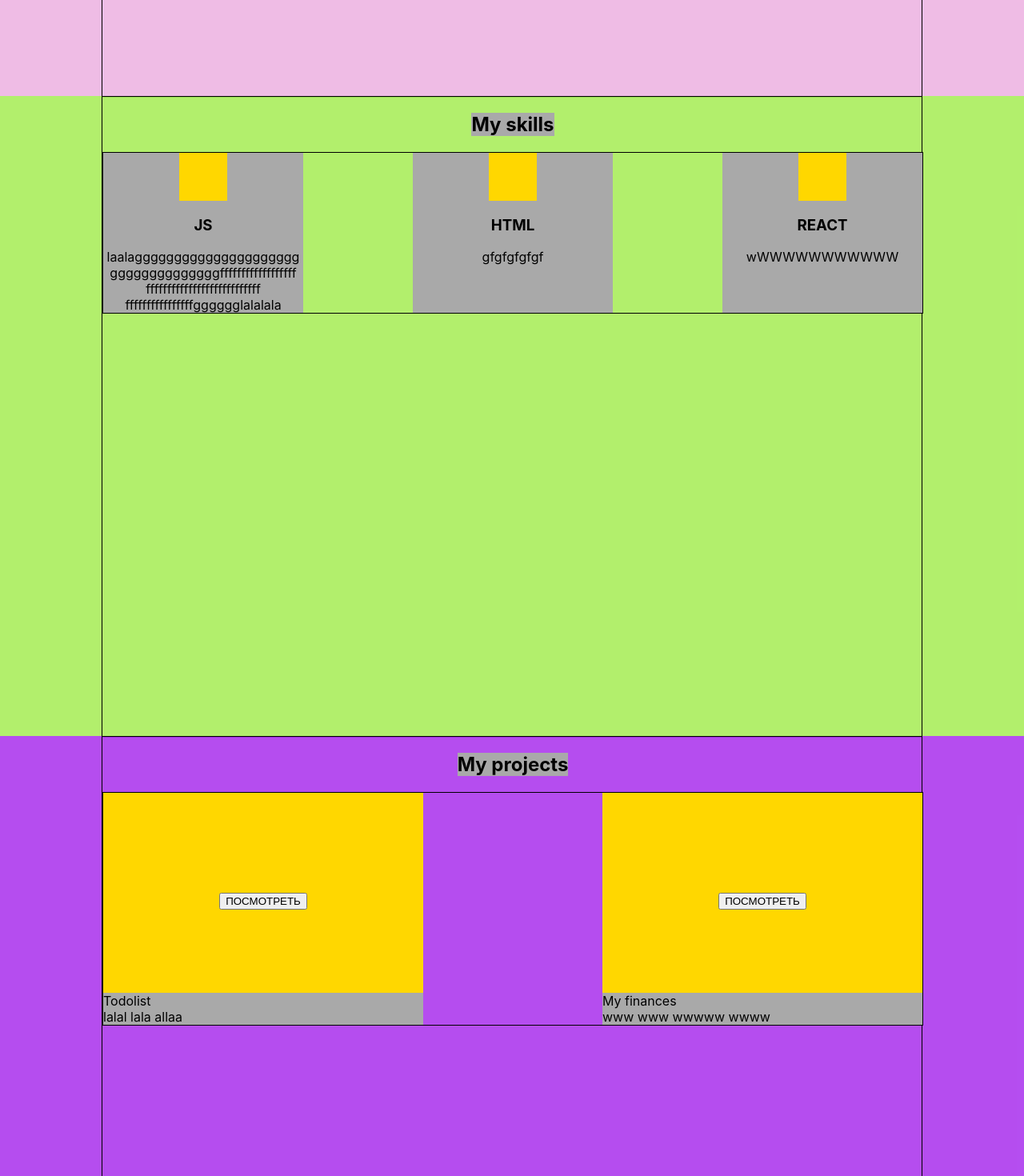
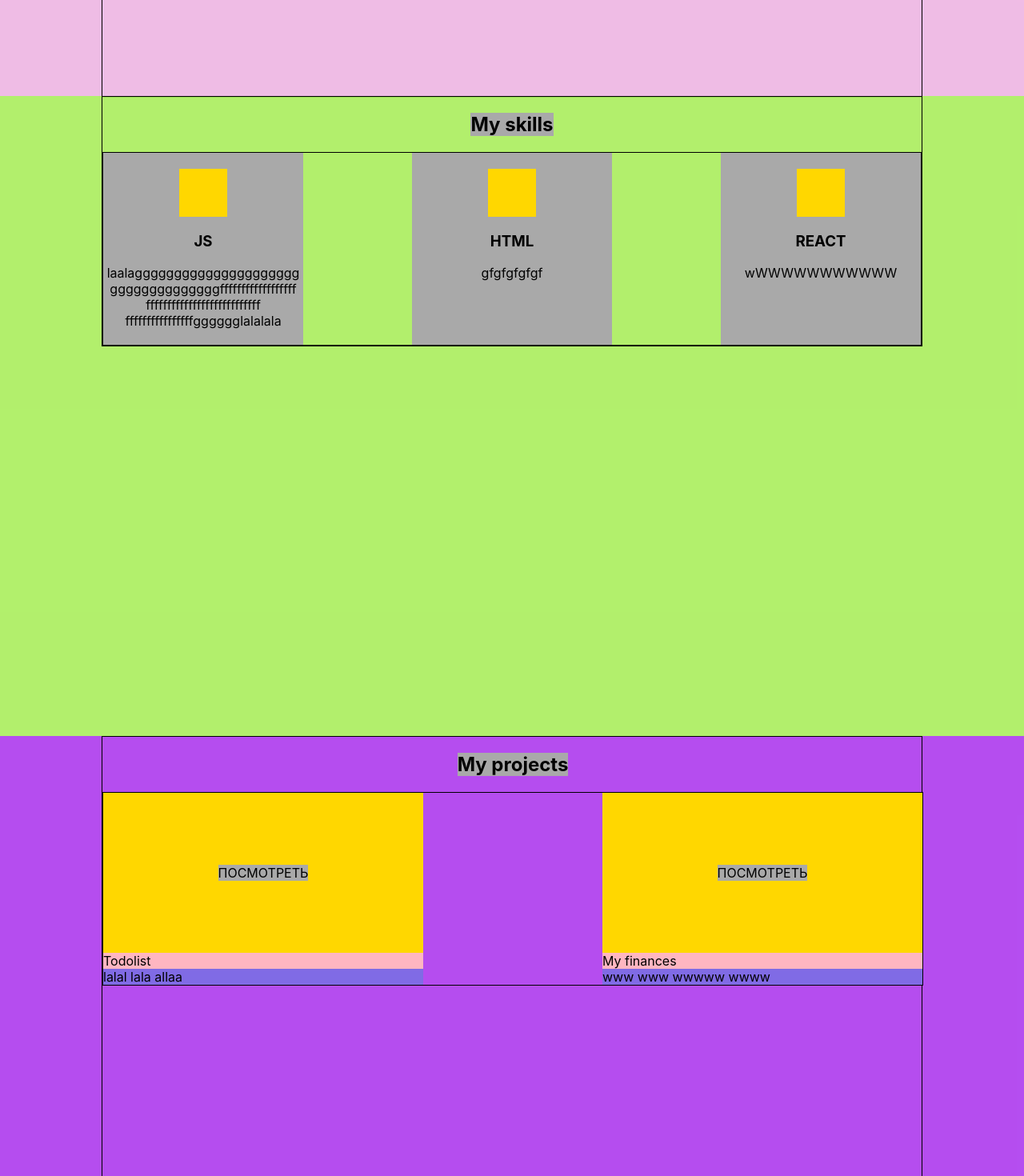
Before and after one commit to Batersp/portfolio, a React (Create React App) app: page / in a window 1280 px wide. Shown: the part 760-2230 px from the top of the page at 80% size. Built offline with nearby package versions, Linux system fonts and the light colour scheme.

Commit message:
first part of portfolio

```diff
--- a/src/footer/Footer.module.css
+++ b/src/footer/Footer.module.css
@@ -1,6 +1,7 @@
 .footerBlock {
     background-color: rgba(120, 238, 142, 0.89);
     height: 200px;
+    padding: 50px 0;
 }
 
 .footerContainer {
@@ -13,13 +14,13 @@
 
 .body {
     border: 1px solid;
-    height: 50px;
-    width: 600px;
+    height: 40px;
+    width: 280px;
     display: flex;
     justify-content: space-between;
 }
 
 .el {
     background-color: darkgray;
-    width: 80px;
+    width: 40px;
 }
--- a/src/projects/project/Project.module.css
+++ b/src/projects/project/Project.module.css
@@ -3,15 +3,26 @@
     width: 400px;
     display: flex;
     flex-direction: column;
+
 }
 
-.img {
-    height: 250px;
-    text-align: center;
+.imgContainer {
+    width: 100%;
+    height: 200px;
     background-color: gold;
+    display: flex;
+    justify-content: center;
+    align-items: center;
 }
 
 .btn {
-    margin-top: 125px;
+    background-color: darkgray;
+}
 
+.name {
+    background-color: lightpink;
 }
+
+.description {
+    background-color: rgba(124,100,238,0.89);
+}
--- a/src/projects/project/Project.tsx
+++ b/src/projects/project/Project.tsx
@@ -9,12 +9,12 @@ type ProjectPropsType = {
 export const Project = (props: ProjectPropsType) => {
     return (
         <div className={style.project}>
-            <div className={style.img}>
-                <button className={style.btn}>ПОСМОТРЕТЬ</button>
+            <div className={style.imgContainer}>
+                <a className={style.btn}>ПОСМОТРЕТЬ</a>
             </div>
             <div className={style.info}>
-                <div><span>{props.name}</span></div>
-                <div><span>{props.description}</span></div>
+                <div className={style.name}>{props.name}</div>
+                <div className={style.description}>{props.description}</div>
             </div>
         </div>
     );
--- a/src/skills/Skills.module.css
+++ b/src/skills/Skills.module.css
@@ -1,5 +1,5 @@
 .skillsBlock {
-    height: 100vh;
+    min-height: 100vh;
     background-color: rgba(169, 238, 90, 0.89);
 }
 
@@ -18,4 +18,5 @@
     display: flex;
     justify-content: space-between;
     flex-wrap: wrap;
+    box-sizing: border-box;
 }
--- a/src/skills/skill/Skill.module.css
+++ b/src/skills/skill/Skill.module.css
@@ -5,6 +5,8 @@
     flex-direction: column;
     align-items: center;
     text-align: center;
+    padding: 20px;
+    box-sizing: border-box;
 }
 
 .icon {
--- a/src/сontacts/Contacts.module.css
+++ b/src/сontacts/Contacts.module.css
@@ -13,6 +13,7 @@
 }
 
 .inputs {
+    width: 280px;
     border: 1px solid;
     height: 120px;
     display: flex;
```
